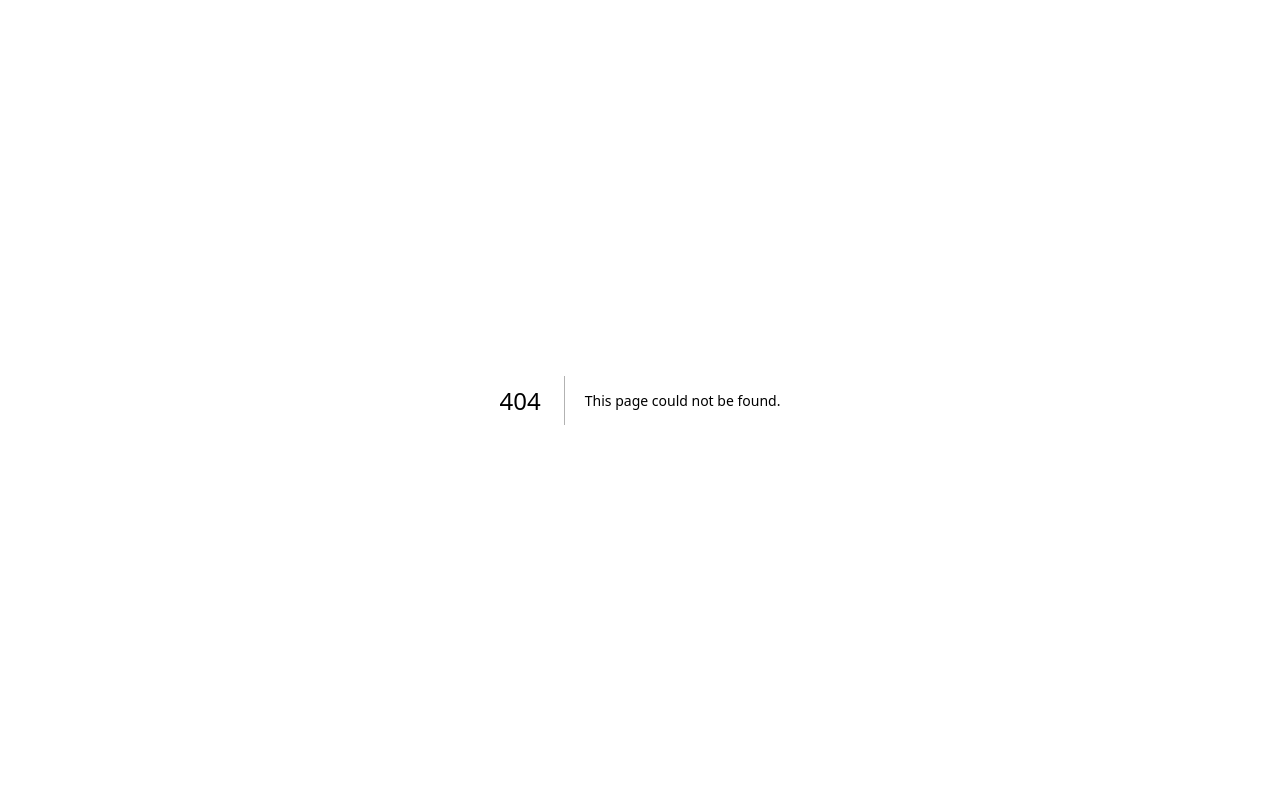
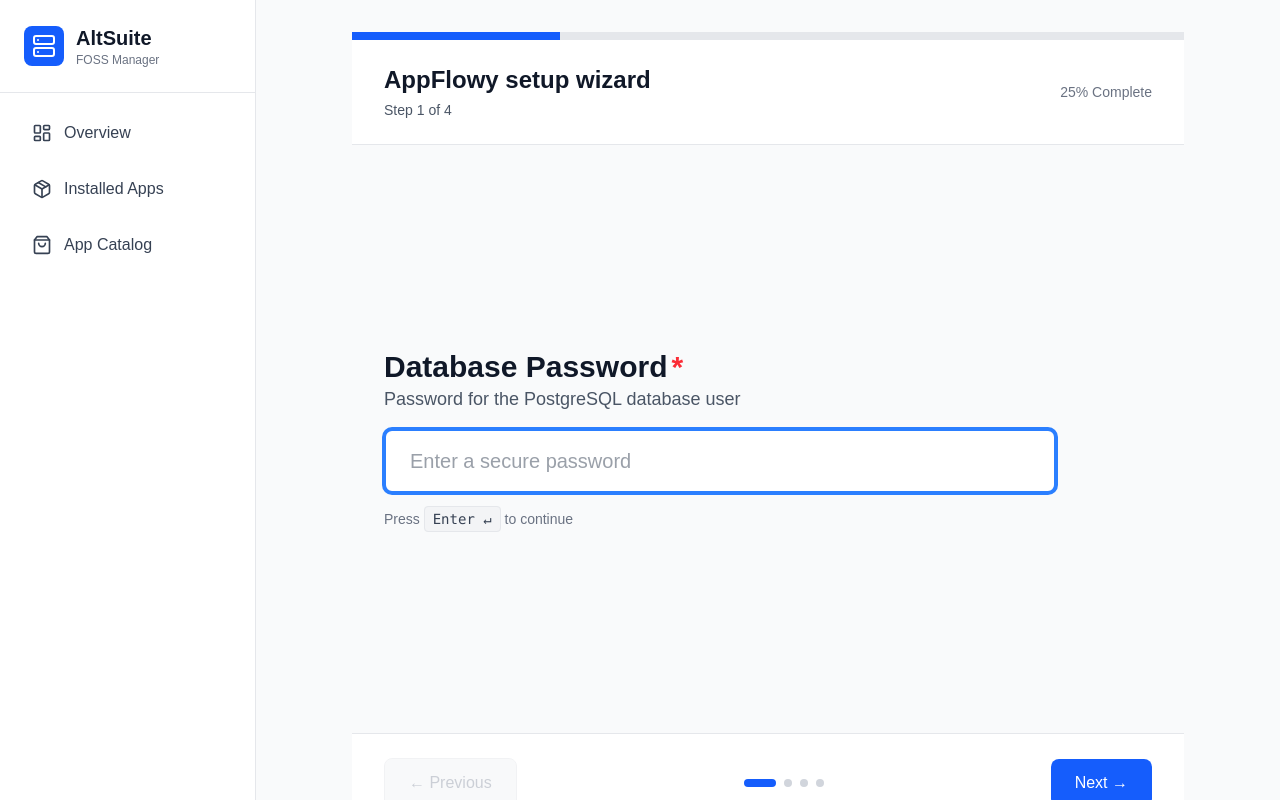
Before and after one commit to smalex-z/altsuite, a Next.js app in the folder frontend/: page /wizards/AppFlowy.Install in a window 1280 px wide. Before the commit this address had no page. Built offline with nearby package versions, Linux system fonts and the light colour scheme.

Commit message:
appflowy wizard

```diff
--- /dev/null
+++ b/frontend/app/(dashboard)/wizards/AppFlowy.Install/page.tsx
@@ -0,0 +1,20 @@
+'use client';
+
+import React, { useState } from 'react';
+import AppflowyWizard from '@/app/components/wizards/appflowyWizard';
+
+export default function AppflowyWizardPage() {
+  const [submittedData, setSubmittedData] = useState<Record<string, string> | null>(null);
+
+  const handleWizardComplete = (data: Record<string, string>) => {
+    console.log('AppFlowy wizard completed with data:', data);
+    setSubmittedData(data);
+    // In a real app, send data to the backend to start installation
+  };
+
+  return (
+    <div className="max-w-4xl mx-auto p-8">
+      <AppflowyWizard onComplete={handleWizardComplete} />
+    </div>
+  );
+}
--- /dev/null
+++ b/frontend/app/components/wizards/appflowyWizard.tsx
@@ -0,0 +1,62 @@
+'use client';
+
+import React from 'react';
+import ServiceWizard, { WizardFieldConfig } from '../serviceWizard';
+
+const appflowyFields: WizardFieldConfig[] = [
+  {
+    key: 'postgresPassword',
+    label: 'Database Password',
+    type: 'password',
+    placeholder: 'Enter a secure password',
+    description: 'Password for the PostgreSQL database user',
+    required: true,
+  },
+  {
+    key: 'gotrueJwtSecret',
+    label: 'GoTrue JWT Secret',
+    type: 'password',
+    placeholder: 'Random string',
+    description: 'Secret used for JWT authentication. Use a long random string.',
+    required: true,
+  },
+  {
+    key: 'appflowyPort',
+    label: 'Application Port',
+    type: 'number',
+    placeholder: '80',
+    description: 'The host port AppFlowy will be accessible on',
+    required: false,
+  },
+  {
+    key: 'appflowyCloudUrl',
+    label: 'AppFlowy Cloud External URL',
+    type: 'url',
+    placeholder: 'http://localhost',
+    description: 'The URL of your AppFlowy Cloud instance',
+    required: true,
+  }
+];
+
+type AppflowyWizardProps = {
+  onComplete?: (data: Record<string, string>) => void;
+};
+
+const AppflowyWizard: React.FC<AppflowyWizardProps> = ({ onComplete }) => {
+  const handleComplete = async (data: Record<string, string>) => {
+    console.log('AppFlowy setup completed with data:', data);
+    if (onComplete) {
+      onComplete(data);
+    }
+  };
+
+  return (
+    <ServiceWizard
+      fields={appflowyFields}
+      onComplete={handleComplete}
+      serviceName="AppFlowy"
+    />
+  );
+};
+
+export default AppflowyWizard;
```
